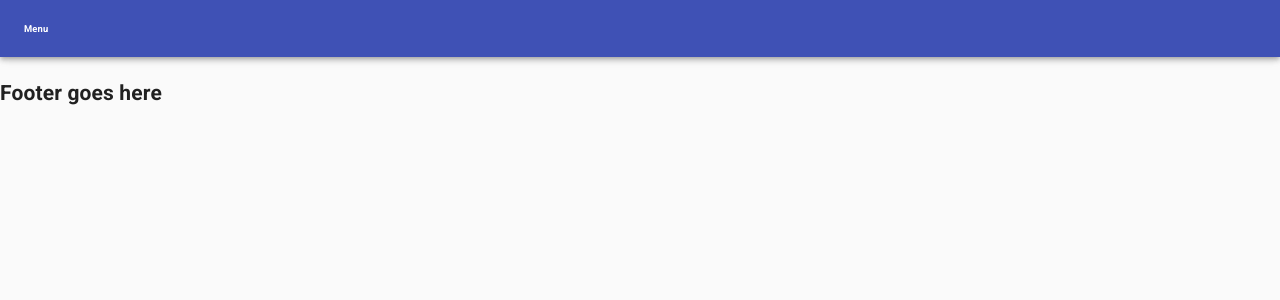
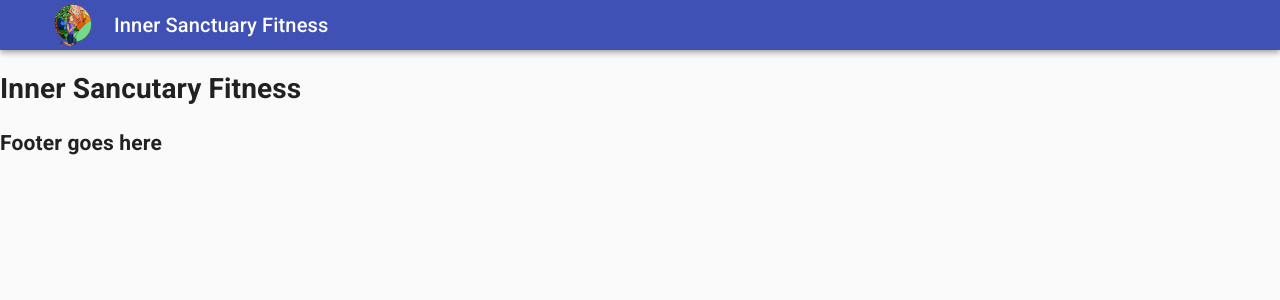
Before and after one commit to macolby14/sanctuary-fitness, a Next.js app: page / in a window 1280 px wide. Shown: the top 300 px of the page. Built offline with nearby package versions, Linux system fonts and the light colour scheme.

Commit message:
add image to MyAppBar

```diff
--- a/components/my-app-bar.tsx
+++ b/components/my-app-bar.tsx
@@ -1,10 +1,34 @@
-import { AppBar, Container } from '@material-ui/core';
+import { AppBar, Container, Typography } from '@material-ui/core';
+import { makeStyles } from '@material-ui/core/styles';
+
+const useStyles = makeStyles(() => ({
+  root: {
+    flexGrow: 1,
+  },
+  container: {
+    flexGrow: 1,
+    display: 'flex',
+    alignContent: 'center',
+  },
+  img: {
+    padding: '0 20px',
+  },
+  title: {
+    flexGrow: 1,
+    display: 'flex',
+    flexDirection: 'row',
+    alignItems: 'center',
+  },
+}));
 
 export default function MyAppBar() {
+  const classes = useStyles();
+
   return (
-    <AppBar>
-      <Container>
-        <h6>Menu</h6>
+    <AppBar className={classes.root} position="sticky">
+      <Container className={classes.container}>
+        <img className={classes.img} src="static/images/inner_sanct_logo_50px.png" alt="Inner Sanctuary" />
+        <Typography className={classes.title} variant="h6">Inner Sanctuary Fitness</Typography>
       </Container>
     </AppBar>
   );
```
Also changed, not shown: public/static/images/inner_sanct_logo_50px.png (added).
